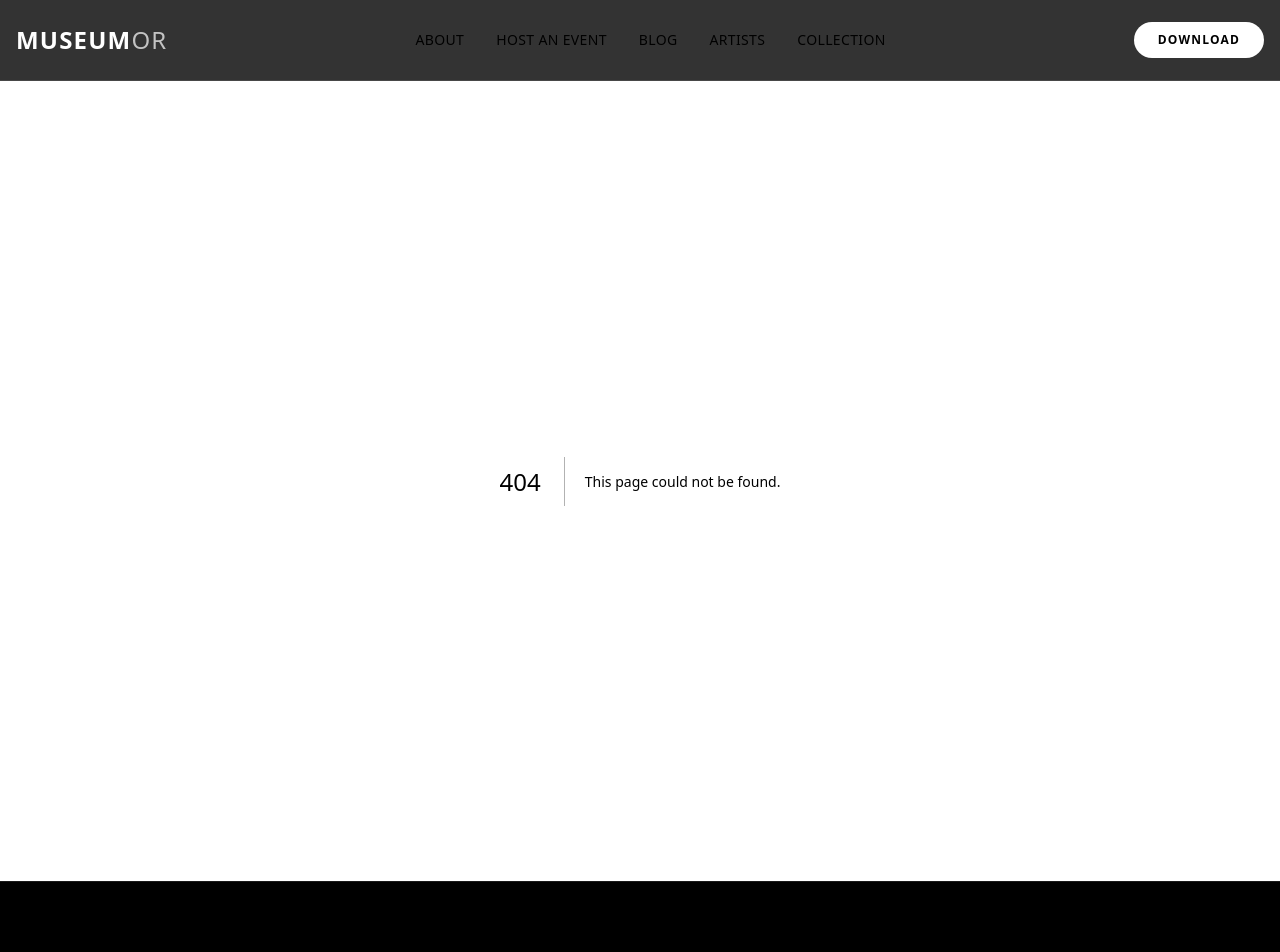
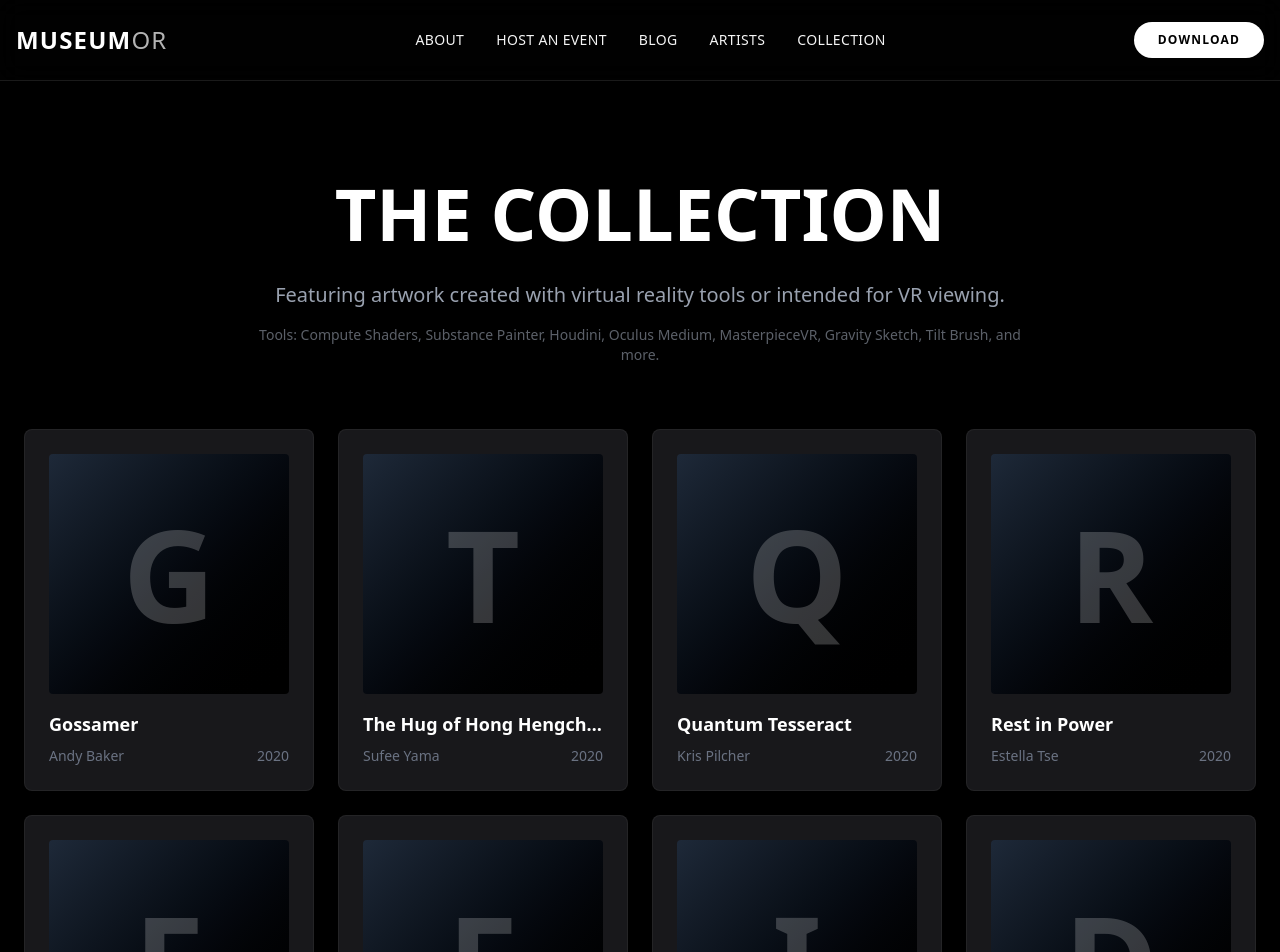
Before and after one commit to museumor/mor-new, a Next.js app: page /mor-new/collection in a window 1280 px wide. Before the commit this address had no page. Shown: the top 952 px of the page. Built offline with nearby package versions, Linux system fonts and the light colour scheme.

Commit message:
feat: Implement Collection, Blog, and Download pages

```diff
--- /dev/null
+++ b/src/app/blog/page.tsx
@@ -0,0 +1,59 @@
+const posts = [
+  {
+    title: "MOR x Tribeca Immersive 2022",
+    date: "June 2022",
+    snippet: "We're excited to host this year's Tribeca Immersive selections in the museum! Tribeca Immersive showcases cutting-edge virtual, augmented and mixed reality experiences.",
+    link: "#"
+  },
+  {
+    title: "Announcing The Canadian Collection",
+    date: "December 17, 2021",
+    snippet: "The Museum of Other Realities presents its first original collection of narrative experiences curated across the Canadian immersive ecosystem.",
+    link: "#"
+  },
+  {
+    title: "Spotlight: Andy Baker on Ascribing Personality to Randomness",
+    date: "November 2020",
+    snippet: "Andy Baker is an artist-developer who has 'always been drawn towards more creative ends of tech'. We worked with Andy on the mathematical piece Gossamer.",
+    link: "#"
+  },
+  {
+    title: "The Museum of Other Realities is Now Free to Visit",
+    date: "Late 2020",
+    snippet: "We're excited to announce that there's no longer a paywall to get into the MOR! Come explore the collection for free.",
+    link: "#"
+  },
+  {
+    title: "Your Guide To XR3 at the MOR",
+    date: "June 2021",
+    snippet: "XR3 is a joint exhibition project by Cannes XR, NewImages Festival (France), and Tribeca Festival (United States) presenting the best of immersive creation.",
+    link: "#"
+  }
+];
+
+export default function BlogPage() {
+  return (
+    <div className="w-full bg-zinc-950 min-h-screen text-gray-200">
+      <div className="container mx-auto px-6 py-24 max-w-3xl">
+        <h1 className="text-5xl md:text-7xl font-bold mb-16 text-white text-center">BLOG</h1>
+
+        <div className="space-y-12">
+          {posts.map((post, index) => (
+            <article key={index} className="border-b border-white/10 pb-12 last:border-0">
+              <span className="text-sm font-bold text-purple-500 uppercase tracking-widest block mb-3">{post.date}</span>
+              <h2 className="text-3xl font-bold text-white mb-4 hover:text-purple-400 cursor-pointer transition-colors">
+                <a href={post.link}>{post.title}</a>
+              </h2>
+              <p className="text-lg text-gray-400 leading-relaxed mb-6">
+                {post.snippet}
+              </p>
+              <a href={post.link} className="text-sm font-bold text-white border-b border-white hover:text-purple-400 hover:border-purple-400 transition-colors pb-1">
+                Read More
+              </a>
+            </article>
+          ))}
+        </div>
+      </div>
+    </div>
+  );
+}
--- /dev/null
+++ b/src/app/collection/page.tsx
@@ -0,0 +1,36 @@
+import { collection } from "@/data/collection";
+
+export default function CollectionPage() {
+  return (
+    <div className="w-full bg-black min-h-screen text-gray-200">
+      <div className="container mx-auto px-6 py-24">
+        <h1 className="text-5xl md:text-7xl font-bold mb-8 text-white text-center">THE COLLECTION</h1>
+        <p className="text-xl text-center max-w-3xl mx-auto mb-16 text-gray-400">
+          Featuring artwork created with virtual reality tools or intended for VR viewing.
+          <br/>
+          <span className="text-sm mt-4 block opacity-60">
+            Tools: Compute Shaders, Substance Painter, Houdini, Oculus Medium, MasterpieceVR, Gravity Sketch, Tilt Brush, and more.
+          </span>
+        </p>
+
+        <div className="grid grid-cols-1 sm:grid-cols-2 lg:grid-cols-3 xl:grid-cols-4 gap-6">
+          {collection.map((work, index) => (
+            <div key={index} className="bg-zinc-900 border border-white/5 p-6 rounded-lg hover:bg-zinc-800 hover:border-purple-500/30 transition-all group">
+              <div className="aspect-square bg-gradient-to-br from-gray-800 to-black mb-4 rounded overflow-hidden relative">
+                 {/* Placeholder for Art Thumbnail */}
+                 <div className="absolute inset-0 flex items-center justify-center opacity-20 text-9xl font-black text-white group-hover:scale-110 transition-transform">
+                   {work.title.charAt(0)}
+                 </div>
+              </div>
+              <h3 className="text-lg font-bold text-white truncate group-hover:text-purple-400 transition-colors">{work.title}</h3>
+              <div className="flex justify-between items-center mt-2 text-sm text-gray-500">
+                <span>{work.artist}</span>
+                <span>{work.year}</span>
+              </div>
+            </div>
+          ))}
+        </div>
+      </div>
+    </div>
+  );
+}
--- /dev/null
+++ b/src/app/download/page.tsx
@@ -0,0 +1,36 @@
+'use client';
+
+import { useEffect } from 'react';
+
+export default function DownloadPage() {
+
+  useEffect(() => {
+    // Optional: Auto-redirect after a few seconds
+    const timer = setTimeout(() => {
+       window.location.href = "https://store.steampowered.com/app/1053010/Museum_of_Other_Realities/";
+    }, 3000);
+    return () => clearTimeout(timer);
+  }, []);
+
+  return (
+    <div className="w-full h-screen bg-black flex flex-col items-center justify-center px-4 text-center">
+      <h1 className="text-4xl md:text-5xl font-bold text-white mb-6">Redirecting to Steam...</h1>
+      <p className="text-gray-400 mb-10 max-w-lg">
+        The Museum of Other Realities is available on Steam for PC VR headsets.
+      </p>
+
+      <div className="flex flex-col gap-4">
+        <a
+          href="https://store.steampowered.com/app/1053010/Museum_of_Other_Realities/"
+          className="px-8 py-4 bg-[#66c0f4] text-black font-bold text-lg rounded hover:bg-white transition-colors flex items-center justify-center gap-3"
+        >
+          <span>Continue to Steam</span>
+        </a>
+
+        <a href="/" className="text-sm text-gray-500 hover:text-white mt-4 underline">
+          Return to Homepage
+        </a>
+      </div>
+    </div>
+  );
+}
--- a/src/components/Header.tsx
+++ b/src/components/Header.tsx
@@ -11,14 +11,14 @@ export default function Header() {
         <nav className="hidden md:flex gap-8 text-sm font-medium tracking-wide">
           <Link href="/about" className="hover:text-purple-400 transition-colors">ABOUT</Link>
           <Link href="/host-an-event" className="hover:text-purple-400 transition-colors">HOST AN EVENT</Link>
-          <Link href="#" className="hover:text-purple-400 transition-colors">BLOG</Link>
+          <Link href="/blog" className="hover:text-purple-400 transition-colors">BLOG</Link>
           <Link href="/artists" className="hover:text-purple-400 transition-colors">ARTISTS</Link>
-          <Link href="#" className="hover:text-purple-400 transition-colors">COLLECTION</Link>
+          <Link href="/collection" className="hover:text-purple-400 transition-colors">COLLECTION</Link>
         </nav>
 
-        <button className="px-6 py-2.5 text-xs font-bold bg-white text-black hover:bg-purple-500 hover:text-white transition-colors rounded-full uppercase tracking-widest">
+        <Link href="/download" className="px-6 py-2.5 text-xs font-bold bg-white text-black hover:bg-purple-500 hover:text-white transition-colors rounded-full uppercase tracking-widest">
           Download
-        </button>
+        </Link>
       </div>
     </header>
   );
--- /dev/null
+++ b/src/data/collection.ts
@@ -0,0 +1,56 @@
+export interface ArtWork {
+  title: string;
+  artist: string;
+  year: string;
+  category?: string;
+}
+
+export const collection: ArtWork[] = [
+  { title: "Gossamer", artist: "Andy Baker", year: "2020", category: "Math Art" },
+  { title: "The Hug of Hong Hengcharoensuk", artist: "Sufee Yama", year: "2020" },
+  { title: "Quantum Tesseract", artist: "Kris Pilcher", year: "2020" },
+  { title: "Rest in Power", artist: "Estella Tse", year: "2020" },
+  { title: "Friend Generator", artist: "Friend Generator", year: "2020" },
+  { title: "EDEN", artist: "Ivano Salonia", year: "2020" },
+  { title: "Immateria", artist: "Isaac Cohen", year: "2020" },
+  { title: "Devalaya Rupanam", artist: "Kevin Mack", year: "2020" },
+  { title: "Deep Connection", artist: "Marilene Oliver", year: "2019" },
+  { title: "How Was Your Day?", artist: "Edward Madojemu", year: "2019" },
+  { title: "Black And White Daydream", artist: "Anna Zhilyaeva", year: "2019" },
+  { title: "Terrarium", artist: "Durk van der Meer", year: "2019" },
+  { title: "Ring", artist: "Rosie Summers", year: "2019" },
+  { title: "Infinite Fidget", artist: "John Orion Young", year: "2019" },
+  { title: "Space", artist: "Dani Bittman", year: "2019" },
+  { title: "Looking Glass", artist: "Michelle Brown", year: "2019" },
+  { title: "Lignes de Fleurs", artist: "Sabby Lighf", year: "2019" },
+  { title: "Gerald McWonky", artist: "Mez Breeze", year: "2018" },
+  { title: "Fishbowl", artist: "Lachlan Sleight", year: "2018" },
+  { title: "Prehistoric", artist: "Nick Ladd", year: "2018" },
+  { title: "World One", artist: "Scobot", year: "2018" },
+  { title: "Infinity", artist: "Sutu", year: "2018" },
+  { title: "Alive", artist: "Sutu", year: "2018" },
+  { title: "Glass Cities", artist: "Michelle Brown", year: "2018" },
+  { title: "Hyper-Thread Dress", artist: "Ana Duncan", year: "2018" },
+  { title: "Dogma Duality Desire", artist: "John Orion Young", year: "2018" },
+  { title: "Crystal Odyssey", artist: "Sutu", year: "2018" },
+  { title: "Electric Ocean", artist: "Romain Revert", year: "2018" },
+  { title: "See These Ice Creams", artist: "John Orion Young", year: "2018" },
+  { title: "Neo-Hanuka", artist: "Micah404", year: "2018" },
+  { title: "Complex Chaos", artist: "Sean Tann", year: "2018" },
+  { title: "Alex's Sci-Fi World", artist: "Matt Schaefer", year: "2018" },
+  { title: "Prey", artist: "Nick Ladd", year: "2018" },
+  { title: "Solve et Coagula", artist: "Cesar Ortega", year: "2018" },
+  { title: "Chroma Wave", artist: "Sean Tann", year: "2017" },
+  { title: "Spaceship Triangle", artist: "Liz Edwards", year: "2017" },
+  { title: "Bamboo Forest", artist: "Vladimir Ilic", year: "2017" },
+  { title: "Teleportation", artist: "Mike Murdock", year: "2017" },
+  { title: "Ghouls", artist: "Liz Edwards", year: "2017" },
+  { title: "Baddies", artist: "Liz Edwards", year: "2017" },
+  { title: "Night Snow", artist: "Dani Bittman", year: "2017" },
+  { title: "Melting Crayons", artist: "Dani Bittman", year: "2017" },
+  { title: "Corner Vision", artist: "Dani Bittman", year: "2017" },
+  { title: "Lunch", artist: "Naam", year: "2017" },
+  { title: "Capsule", artist: "Em Halberstadt", year: "2017" },
+  { title: "Blort", artist: "Kevin Mack", year: "2017" },
+  { title: "Lagrange Point", artist: "Liz Edwards", year: "2016" }
+];
```
